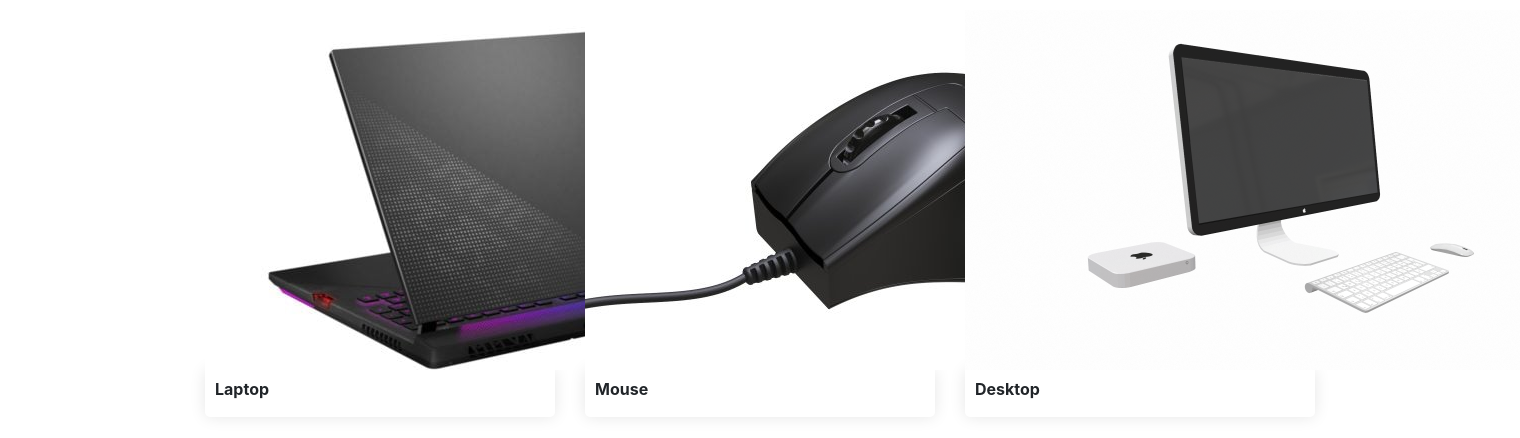
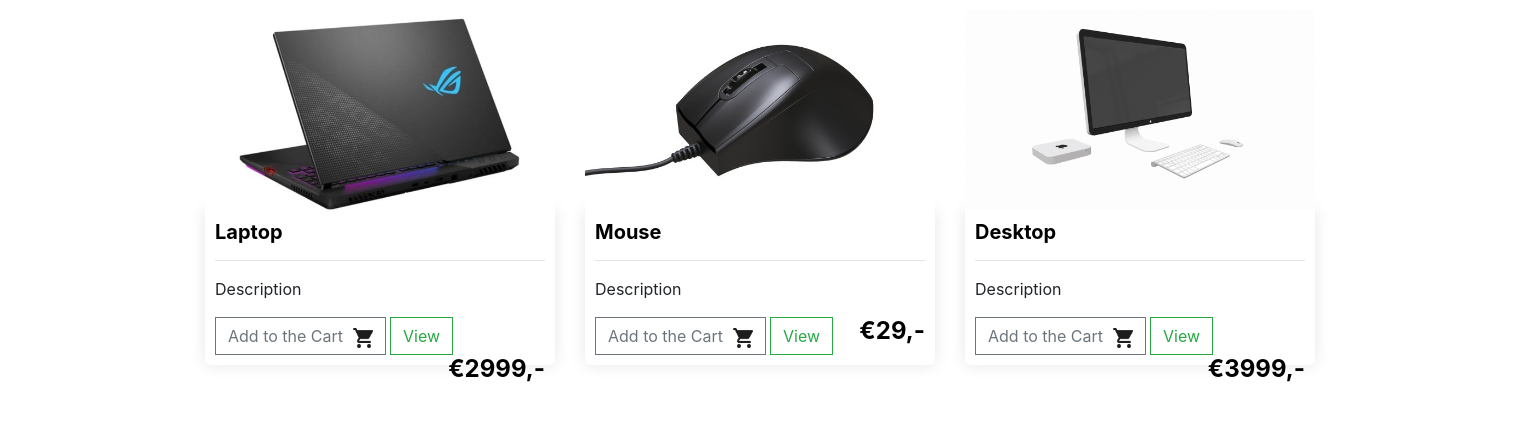
Before and after one commit to amozhegov/Django-ecommerce-shop, a Django app: template app/ecommerce_shop/templates/store/store.html in a window 1520 px wide; the page is wider, and only the part inside the window is pictured. Shown: the part 87-525 px from the top of that part. Run offline with Django 4.2, Linux system fonts and the light colour scheme; the template is opened without the code that fills it, so the values that code supplies are empty; some libraries are stand-ins or nearby versions.

Commit message:
Added items

```diff
--- a/app/ecommerce_shop/templates/store/store.html
+++ b/app/ecommerce_shop/templates/store/store.html
@@ -3,21 +3,51 @@
 {% block content %}
     <div class="row">
         <div class="col-lg-4">
-            <img src="{% static 'images/laptop.jpeg' %}" alt="">
+            <img class="thumbnail" src="{% static 'images/laptop.jpeg' %}" alt="">
             <div class="box-element product">
-                <h6><strong>Laptop</strong></h6>
+                <h5><strong>Laptop</strong></h5>
+                <hr>
+                <p>Description</p>
+                <button class="btn btn-outline-secondary add-btn">
+                    Add to the Cart
+                    <img class="cart-item" src="{% static 'images/cart.png' %}" alt="">
+                </button>
+                <a class="btn btn-outline-success" href="#">View</a>
+                <h4 style="display: inline-block; float: right">
+                <strong>€2999,-</strong>
+                </h4>
             </div>
         </div>
         <div class="col-lg-4">
-            <img src="{% static 'images/mouse.jpeg' %}" alt="">
+            <img class="thumbnail" src="{% static 'images/mouse.jpeg' %}" alt="">
             <div class="box-element product">
-                <h6><strong>Mouse</strong></h6>
+                <h5><strong>Mouse</strong></h5>
+                <hr>
+                <p>Description</p>
+                <button class="btn btn-outline-secondary add-btn">
+                    Add to the Cart
+                    <img class="cart-item" src="{% static 'images/cart.png' %}" alt="">
+                </button>
+                <a class="btn btn-outline-success" href="#">View</a>
+                <h4 style="display: inline-block; float: right">
+                <strong>€29,-</strong>
+                </h4>
             </div>
         </div>
         <div class="col-lg-4">
-            <img src="{% static 'images/desktop.png' %}" alt="">
+            <img class="thumbnail" src="{% static 'images/desktop.png' %}" alt="">
             <div class="box-element product">
-                <h6><strong>Desktop</strong></h6>
+                <h5><strong>Desktop</strong></h5>
+                <hr>
+                <p>Description</p>
+                <button class="btn btn-outline-secondary add-btn">
+                    Add to the Cart
+                    <img class="cart-item" src="{% static 'images/cart.png' %}" alt="">
+                </button>
+                <a class="btn btn-outline-success" href="#">View</a>
+                <h4 style="display: inline-block; float: right">
+                <strong>€3999,-</strong>
+                </h4>
             </div>
         </div>
     </div>
--- a/app/static/css/style.css
+++ b/app/static/css/style.css
@@ -24,6 +24,12 @@ h1, h2, h3, h4, h5 {
 
 .bg-dark {
     background-color: darkgray!important;
+}
+
+.cart-item {
+    width: 20px;
+    display: inline-block;
+    margin-left: 5px;
 }
 
 #cart-icon {
```
Also changed, not shown: 1 other file.
